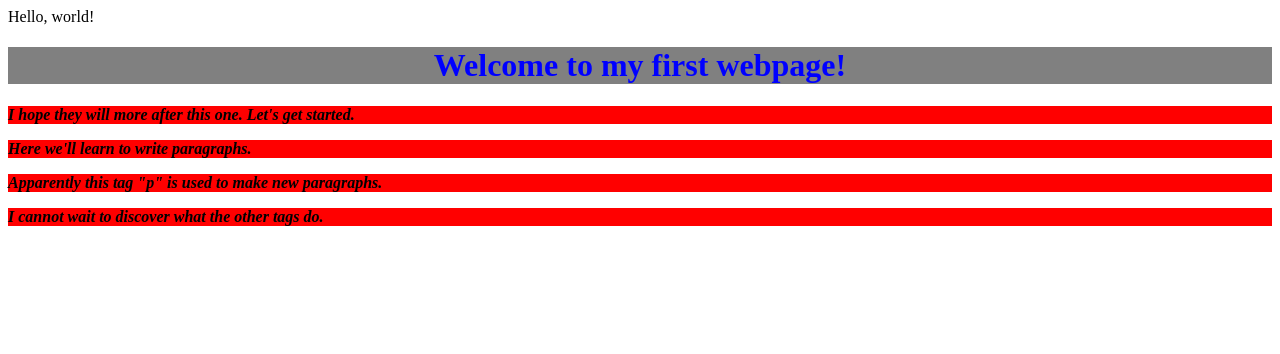
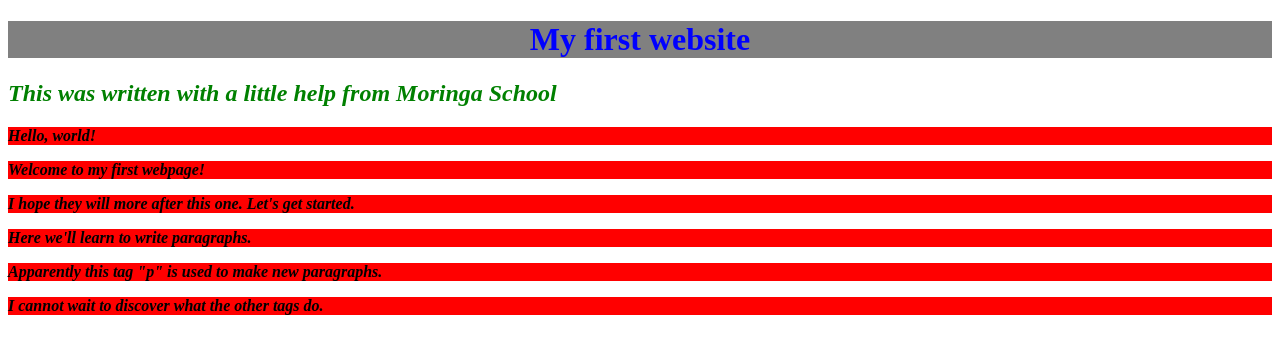
Before and after one commit to ChrisBanga/My-First-Webpage, a plain HTML site: page index.html in a window 1280 px wide. Drawn offline with Linux system fonts and the light colour scheme.

Commit message:
Add a new header and subheader

```diff
--- a/index.html
+++ b/index.html
@@ -6,8 +6,11 @@
   <link href= "css/styles1.css" rel="stylesheet" type="text/css">
 </head>
 <body>
-  Hello, world!
-  <h1> Welcome to my first webpage! </h1>
+  <h1> My first website </h2>
+  <h2> This was written with a little help from Moringa School</h2>
+  <p>Hello, world!</p>
+  <p> Welcome to my first webpage! </p>
+
   <p> I hope they will more after this one.
   Let's get started.</p>
   <p> <strong> Here </strong> we'll learn to write paragraphs.</p>
```
